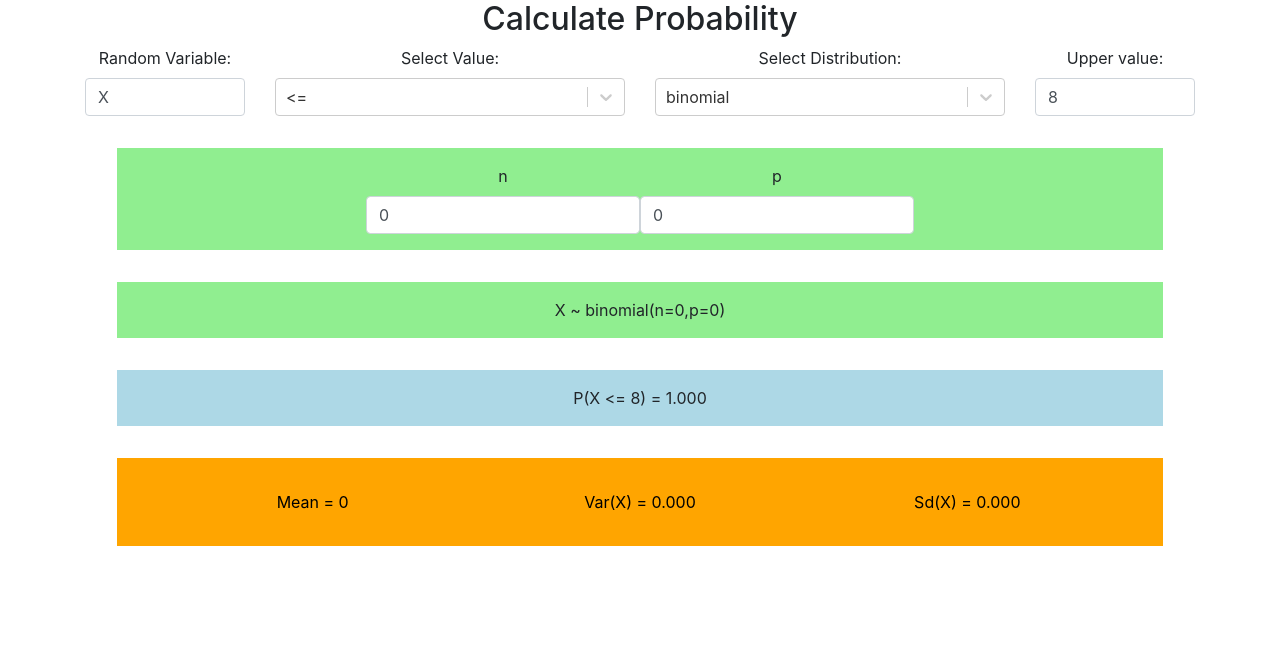
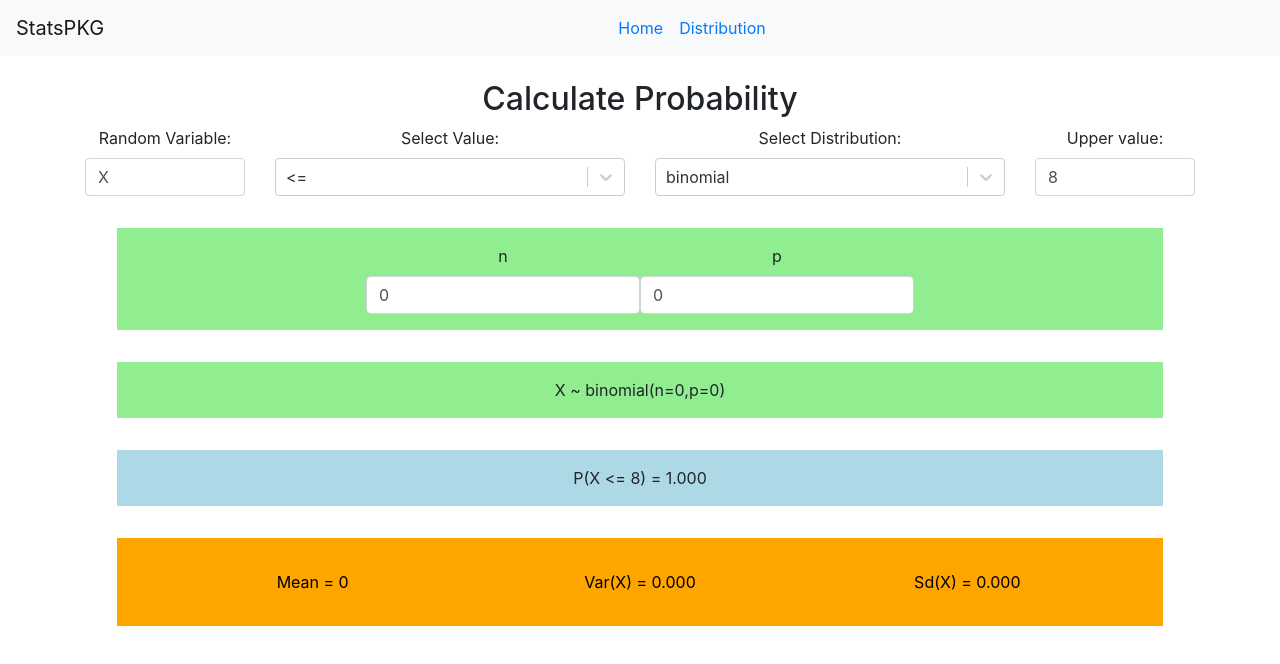
Before and after one commit to Farooq-azam-khan/statistics-and-probability-calculator, a React (Create React App) app: page / in a window 1280 px wide. Shown: the top 664 px of the page. Built offline with nearby package versions, Linux system fonts and the light colour scheme.

Commit message:
added navbar

```diff
--- a/package.json
+++ b/package.json
@@ -8,6 +8,7 @@
     "@testing-library/react": "^9.3.2",
     "@testing-library/user-event": "^7.1.2",
     "bootstrap": "^4.4.1",
+    "prop-types": "^15.7.2",
     "react": "^16.12.0",
     "react-bootstrap": "^1.0.0-beta.16",
     "react-dom": "^16.12.0",
--- a/src/App.js
+++ b/src/App.js
@@ -3,13 +3,40 @@ import "./App.css";
 import Distribution from "./components/Distributions";
 import "bootstrap/dist/css/bootstrap.min.css";
 import Container from "react-bootstrap/Container";
-
+import { Nav, Navbar } from "react-bootstrap";
+import { BrowserRouter as Router, Switch, Route, Link } from "react-router-dom";
+import DistributionList from "./components/DistributionList";
 function App() {
   return (
     <div className="App">
-      <Container>
-        <Distribution />
-      </Container>
+      <Router>
+        <Navbar bg="light" expand="lg">
+          <Navbar.Brand href="#home">StatsPKG</Navbar.Brand>
+          <Navbar.Toggle aria-controls="basic-navbar-nav" />
+          <Navbar.Collapse id="basic-navbar-nav">
+            <Nav className="mr-auto ml-auto">
+              <li className={"nav-link"}>
+                <Link to="/">Home</Link>
+              </li>
+              <li className={"nav-link"}>
+                <Link to="/distributions">Distribution</Link>
+              </li>
+            </Nav>
+          </Navbar.Collapse>
+        </Navbar>
+        <div className={"mt-4 mb-4"}>
+          <Container>
+            <Switch>
+              <Route exact path="/">
+                <Distribution />
+              </Route>
+              <Route path="/distributions">
+                <DistributionList />
+              </Route>
+            </Switch>
+          </Container>
+        </div>
+      </Router>
     </div>
   );
 }
--- /dev/null
+++ b/src/components/DisplayDistributionForm.js
@@ -0,0 +1,65 @@
+import { Row, Col } from "react-bootstrap";
+import React from "react";
+import PropTypes from "prop-types";
+import Select from "react-select";
+
+import operationOptions from "./OperationOptions";
+import distributionOptions from "./DisplayDistribution";
+
+const DisplayDistrbutionForm = props => {
+  return (
+    <Row>
+      <Col xs="2">
+        <label htmlFor="rand-var">Random Variable:</label>
+        <input
+          className="form-control"
+          id="rand-var"
+          type="text"
+          value={props.randomVariable}
+          onChange={props.handleRandomVar}
+        />
+      </Col>
+      <Col xs="4">
+        <label htmlFor="select-op">Select Value: </label>
+        <Select
+          id="select-op"
+          value={props.operation}
+          onChange={props.handleOperation}
+          options={operationOptions}
+        />
+      </Col>
+      <Col xs="4">
+        <label htmlFor="select-dist">Select Distribution: </label>
+        <Select
+          id="select-dist"
+          value={props.distribution}
+          onChange={props.handleDistribution}
+          options={distributionOptions}
+        />
+      </Col>
+      <Col xs="2">
+        <label htmlFor="upper-bound-value">Upper value:</label>
+        <input
+          className="form-control"
+          id="upper-bound-value"
+          type="number"
+          value={props.upper}
+          onChange={props.handleUpper}
+        />
+      </Col>
+    </Row>
+  );
+};
+
+DisplayDistrbutionForm.propTypes = {
+  randomVariable: PropTypes.string,
+  handleRandomVar: PropTypes.func,
+  operation: PropTypes.object,
+  handleOperation: PropTypes.func,
+  distribution: PropTypes.object,
+  handleDistribution: PropTypes.func,
+  upper: PropTypes.number,
+  handleUpper: PropTypes.func
+};
+
+export default DisplayDistrbutionForm;
--- /dev/null
+++ b/src/components/DistributionList.js
@@ -0,0 +1,36 @@
+import React from "react";
+import distributionOptions from "./DistrbutionOptions";
+import { Link } from "react-router-dom";
+// import RouteDistribution from "./RouteDistribution";
+// TODO: figure out how to route to another page
+const DistributionList = () => {
+  return (
+    <div>
+      {/* <Router> */}
+      <h2>List of Distributions</h2>
+      <ul>
+        {/* <Link to={`/test`}>{"test"}</Link> */}
+
+        {distributionOptions.map(v => (
+          <li key={v.value}>
+            <Link to={`/${v.value}`}>{v.label}</Link>
+          </li>
+        ))}
+      </ul>
+      {/* <Switch>
+        <Route exact path={`/distributions/test`}>
+          <RouteDistribution label={"test"} />
+        </Route> */}
+      {/* {distributionOptions.map(v => (
+          <div key={`route-${v.value}`}>
+            <Route exact path={`/distributions/${v.value}`}>
+              <RouteDistribution label={v.label} />
+            </Route>
+          </div>
+        ))} */}
+      {/* </Switch> */}
+      {/* </Router> */}
+    </div>
+  );
+};
+export default DistributionList;
--- a/src/components/Distributions.js
+++ b/src/components/Distributions.js
@@ -1,12 +1,12 @@
 import React from "react";
-import Select from "react-select";
-import { Row, Col } from "react-bootstrap";
+import { Row } from "react-bootstrap";
 import operationOptions from "./OperationOptions";
 import distributionOptions from "./DistrbutionOptions";
 import DisplayExpectations from "./DisplayExpectations";
 import DisplayProbability from "./DisplayProbability";
 import DisplayDistribution from "./DisplayDistribution";
 import DisplayParams from "./DisplayParams";
+import DisplayDistrbutionForm from "./DisplayDistributionForm";
 
 export default class Distributions extends React.Component {
   constructor(props) {
@@ -30,24 +30,18 @@ export default class Distributions extends React.Component {
 
   calculateProbability = () => {
     let sumIt = 0;
+
     const upper = this.state.upper;
     const operationValue = this.state.operation.value;
+    const distrbFunc = this.state.distribution.func(this.state.params);
 
-    const distrbFunc = this.state.distribution.func(this.state.params);
     if (this.state.distribution.discrete) {
       // TODO: apply the central limit theorem here
       // also might need a switch statement
       if (operationValue === "<=") {
         sumIt = sumUpToX(upper, distrbFunc) + distrbFunc.prob(upper);
-        // for (let x = 0; x <= this.state.upper; x++) {
-        //   const p_of_x = distrbFunc.prob(x);
-        //   sumIt += p_of_x;
-        // }
       } else if (operationValue === "<") {
         sumIt = sumUpToX(upper, distrbFunc);
-        // for (let x = 0; x < this.state.upper; x++) {
-        //   sumIt += distrbFunc.prob(x);
-        // }
       } else if (operationValue === ">") {
         sumIt = 1 - (sumUpToX(upper, distrbFunc) + distrbFunc.prob(upper));
       } else if (operationValue === ">=") {
@@ -112,47 +106,16 @@ export default class Distributions extends React.Component {
     return (
       <div>
         <h2>Calculate Probability</h2>
-        <Row>
-          <Col xs="2">
-            <label htmlFor="rand-var">Random Variable:</label>
-            <input
-              className="form-control"
-              id="rand-var"
-              type="text"
-              value={this.state.randomVariable}
-              onChange={this.handleRandomVar}
-            />
-          </Col>
-          <Col xs="4">
-            <label htmlFor="select-op">Select Value: </label>
-            <Select
-              id="select-op"
-              value={this.state.operation}
-              onChange={this.handleOperation}
-              options={operationOptions}
-            />
-          </Col>
-          <Col xs="4">
-            <label htmlFor="select-dist">Select Distribution: </label>
-            <Select
-              id="select-dist"
-              value={this.state.distribution}
-              onChange={this.handleDistribution}
-              options={distributionOptions}
-            />
-          </Col>
-          <Col xs="2">
-            <label htmlFor="upper-bound-value">Upper value:</label>
-            <input
-              className="form-control"
-              id="upper-bound-value"
-              type="number"
-              value={this.state.upper}
-              onChange={this.handleUpper}
-            />
-          </Col>
-        </Row>
-
+        <DisplayDistrbutionForm
+          randomVariable={this.state.randomVariable}
+          handleRandomVar={this.handleRandomVar}
+          operation={this.state.operation}
+          handleOperation={this.handleOperation}
+          distribution={this.state.distribution}
+          handleDistribution={this.handleDistribution}
+          upper={+this.state.upper}
+          handleUpper={this.handleUpper}
+        />
         <DisplayParams
           params={this.state.params}
           onChange={this.handleParamsChange}
--- /dev/null
+++ b/src/components/RouteDistribution.js
@@ -0,0 +1,16 @@
+import React from "react";
+import PropType from "prop-types";
+
+const RouteDistribution = props => {
+  return (
+    <div>
+      <h2>${props.label}</h2>
+    </div>
+  );
+};
+
+RouteDistribution.propTypes = {
+  label: PropType.string
+};
+
+export default RouteDistribution;
```
Also changed, not shown: 1 other file (tests, documents, lock files or other folders).
